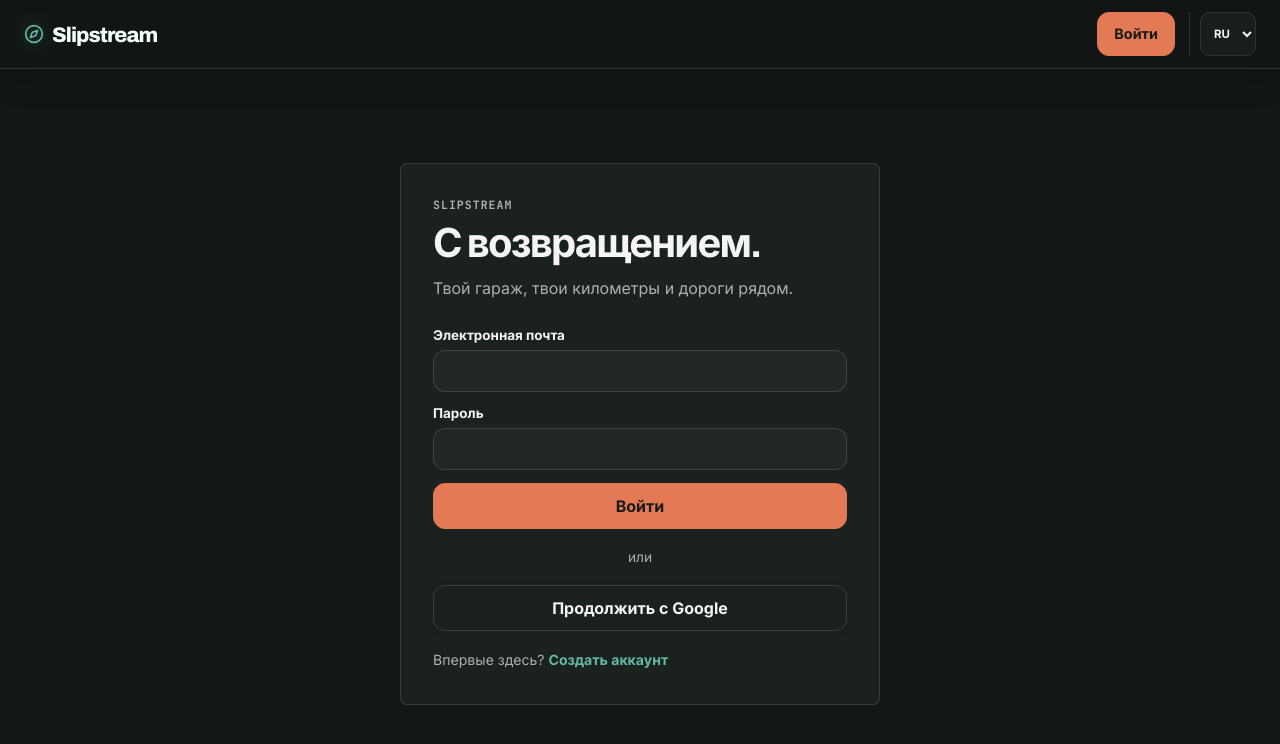
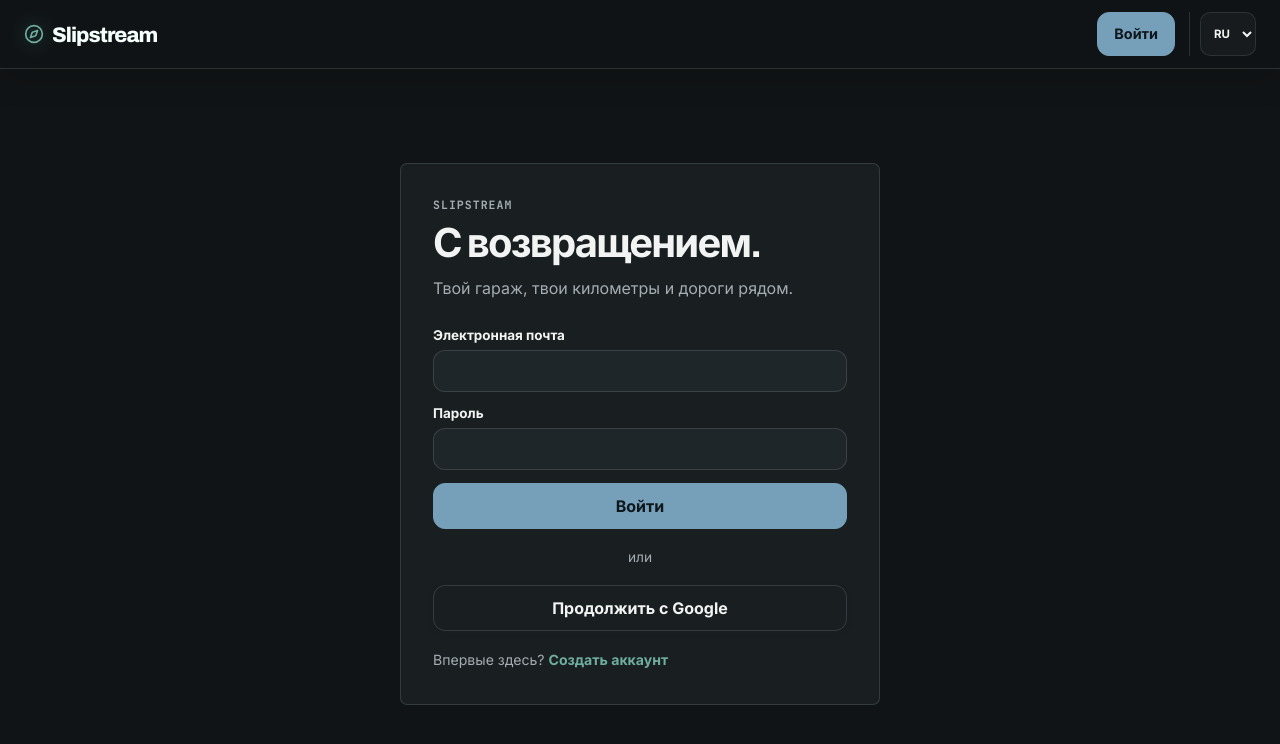
Before and after one commit to abayoor/Essay.AI, a React (Vite) app: page /auth/sign-in in a window 1280 px wide. Shown: the top 744 px of the page. Built offline with nearby package versions, Linux system fonts and the light colour scheme; no server answers.

Commit message:
Replace terracotta with alpine blue palette

```diff
--- a/src/components/CityExploreMap.tsx
+++ b/src/components/CityExploreMap.tsx
@@ -862,7 +862,7 @@
             ? <DirectionalRouteLine
               key={option.preference}
               points={option.result.points}
-              color="#64b8a6"
+              color="#6fae9f"
               weight={navigationActive ? 9 : 7}
               opacity={0.98}
               showArrows
--- a/src/components/DirectionalRouteLine.tsx
+++ b/src/components/DirectionalRouteLine.tsx
@@ -101,7 +101,7 @@
 
 export function DirectionalRouteLine({
   points,
-  color = '#64b8a6',
+  color = '#6fae9f',
   weight = 6,
   opacity = 1,
   showArrows = true,
--- a/src/components/LiveRecordMap.tsx
+++ b/src/components/LiveRecordMap.tsx
@@ -34,7 +34,7 @@
     <KeepMapSized />
     <FollowRider point={displayedPoint} />
     {segments.map((positions, index) => positions.length > 1 && <Polyline key={`record-outline-${index}`} positions={positions} pathOptions={{ color: '#071310', opacity: .8, weight: 9, lineCap: 'round', lineJoin: 'round' }} />)}
-    {segments.map((positions, index) => positions.length > 1 && <Polyline key={`record-route-${index}`} positions={positions} pathOptions={{ color: '#64b8a6', weight: 5, lineCap: 'round', lineJoin: 'round' }} />)}
+    {segments.map((positions, index) => positions.length > 1 && <Polyline key={`record-route-${index}`} positions={positions} pathOptions={{ color: '#6fae9f', weight: 5, lineCap: 'round', lineJoin: 'round' }} />)}
     {displayedPoint && <>
       <CircleMarker center={[displayedPoint.lat, displayedPoint.lng]} radius={18} pathOptions={{ color: '#1b8577', fillColor: '#1b8577', fillOpacity: .16, weight: 2 }} />
       <CircleMarker center={[displayedPoint.lat, displayedPoint.lng]} radius={8} pathOptions={{ color: '#fff', fillColor: '#1b8577', fillOpacity: 1, weight: 3 }} />
--- a/src/components/RouteMap.tsx
+++ b/src/components/RouteMap.tsx
@@ -31,9 +31,9 @@
     <MapContainer center={center} zoom={positions.length ? 12 : 11} scrollWheelZoom={false} className={`route-map ${className}`}>
       <CommunityTileLayer />
       <FitRoute positions={positions} />
-      {segments.map((segment, index) => segment.length > 1 && <Polyline key={`route-segment-${index}`} positions={segment} pathOptions={{ color: '#64b8a6', weight: 5, lineCap: 'round', lineJoin: 'round' }} />)}
+      {segments.map((segment, index) => segment.length > 1 && <Polyline key={`route-segment-${index}`} positions={segment} pathOptions={{ color: '#6fae9f', weight: 5, lineCap: 'round', lineJoin: 'round' }} />)}
       {positions[0] && <CircleMarker center={positions[0]} radius={7} pathOptions={{ color: '#fff', fillColor: '#3e6f5c', fillOpacity: 1, weight: 2 }} />}
-      {positions.length > 1 && <CircleMarker center={positions[positions.length - 1]} radius={6} pathOptions={{ color: '#fff', fillColor: '#64b8a6', fillOpacity: 1, weight: 2 }} />}
+      {positions.length > 1 && <CircleMarker center={positions[positions.length - 1]} radius={6} pathOptions={{ color: '#fff', fillColor: '#6fae9f', fillOpacity: 1, weight: 2 }} />}
     </MapContainer>
   );
 }
--- a/src/styles/competitions.css
+++ b/src/styles/competitions.css
@@ -4,8 +4,8 @@
 
 .competitions-hero {
   align-items: center;
-  background: #242a27;
-  border: 1px solid rgba(216, 217, 212, .16);
+  background: #22292d;
+  border: 1px solid rgba(210, 218, 222, .15);
   border-radius: 30px;
   box-shadow: 0 20px 54px rgba(8, 39, 34, .17);
   color: #f4fffc;
@@ -877,7 +877,7 @@
 .weekly-leaderboard > header { align-items: start; display: flex; gap: 20px; justify-content: space-between; }
 .weekly-leaderboard > header h2 { font-size: clamp(1.65rem, 4vw, 2.35rem); margin: 3px 0 6px; }
 .weekly-leaderboard > header p:last-child { color: var(--muted); margin: 0; }
-.weekly-leaderboard > header > span { align-items: center; background: rgba(213, 174, 102, .12); border: 1px solid rgba(213, 174, 102, .28); border-radius: 999px; color: #d5ae66; display: inline-flex; font-size: .68rem; font-weight: 900; gap: 6px; padding: 8px 11px; }
+.weekly-leaderboard > header > span { align-items: center; background: rgba(200, 170, 110, .12); border: 1px solid rgba(200, 170, 110, .28); border-radius: 999px; color: #c8aa6e; display: inline-flex; font-size: .68rem; font-weight: 900; gap: 6px; padding: 8px 11px; }
 .weekly-leaderboard ol { display: grid; gap: 8px; list-style: none; margin: 0; padding: 0; }
 .weekly-leaderboard li { align-items: center; background: var(--surface-soft); border: 1px solid var(--line); border-radius: 14px; display: grid; gap: 12px; grid-template-columns: 34px 42px minmax(0, 1fr) auto; min-height: 62px; padding: 9px 13px; }
 .weekly-leaderboard li > b:first-child { color: var(--muted); font-size: .75rem; text-align: center; }
--- a/src/styles/friends.css
+++ b/src/styles/friends.css
@@ -13,7 +13,7 @@
 .friends-map-card > header span, .friends-list > header span { align-items: center; color: var(--signal); display: inline-flex; font-size: .72rem; font-weight: 800; gap: 5px; }
 .friends-map { border: 1px solid var(--line); border-radius: 16px; height: min(52dvh, 480px); min-height: 320px; overflow: hidden; }
 .friends-map .leaflet-container { height: 100%; width: 100%; }
-.friend-map-marker span { background: #64b8a6; border: 4px solid #fff; border-radius: 50%; box-shadow: 0 4px 14px rgba(9, 36, 32, .45); display: block; height: 28px; width: 28px; }
+.friend-map-marker span { background: #6fae9f; border: 4px solid #fff; border-radius: 50%; box-shadow: 0 4px 14px rgba(9, 36, 32, .45); display: block; height: 28px; width: 28px; }
 .friends-map-empty, .friends-empty { align-items: center; color: var(--muted); display: flex; flex-direction: column; gap: 10px; justify-content: center; min-height: 180px; text-align: center; }
 .friends-list article { grid-template-columns: auto minmax(0, 1fr) auto auto; }
 .friends-list article > button { color: var(--danger); padding: 8px; }
--- a/src/styles/palette.css
+++ b/src/styles/palette.css
@@ -1,24 +1,24 @@
-/* Slipstream "Asphalt + Terracotta" palette.
+/* Slipstream "Graphite + Alpine" palette.
    Neutral surfaces carry the interface; color is reserved for actions and meaning. */
 :root,
 :root[data-theme='dark'] {
-  --fog: #121614;
-  --surface: #1b211f;
-  --surface-soft: #232b28;
-  --surface-raised: #202725;
-  --ink: #f3f5f2;
-  --muted: #aab2ae;
-  --line: rgba(216, 217, 212, .16);
-  --signal: #64b8a6;
-  --signal-strong: #7dc7b7;
-  --on-signal: #101815;
-  --brand: #e47a55;
-  --brand-strong: #f08b68;
-  --on-brand: #181b19;
-  --premium: #d5ae66;
-  --moss: #4f8b76;
-  --steel: #9da9a4;
-  --danger: #e97773;
+  --fog: #111416;
+  --surface: #191e21;
+  --surface-soft: #22292d;
+  --surface-raised: #1f262a;
+  --ink: #f2f4f3;
+  --muted: #a4adb1;
+  --line: rgba(210, 218, 222, .15);
+  --signal: #6fae9f;
+  --signal-strong: #86c1b3;
+  --on-signal: #101817;
+  --brand: #769fba;
+  --brand-strong: #8ab4ca;
+  --on-brand: #0e171c;
+  --premium: #c8aa6e;
+  --moss: #648e7f;
+  --steel: #94a4ad;
+  --danger: #d86f72;
   background: var(--fog);
 }
 
@@ -83,7 +83,7 @@
 .pro-inline-button:hover {
   background: color-mix(in srgb, var(--premium) 18%, var(--surface));
   border-color: color-mix(in srgb, var(--premium) 48%, var(--line));
-  color: #e3c481;
+  color: #d7bd87;
   filter: none;
 }
 
@@ -174,7 +174,7 @@
 }
 
 .dashboard-safety-mission {
-  background: #242a27;
+  background: var(--surface-soft);
   border-color: color-mix(in srgb, var(--signal) 28%, var(--line));
   box-shadow: none;
 }
@@ -190,7 +190,7 @@
 .messages-hero,
 .challenge-card,
 .visual-challenge {
-  background: #242a27;
+  background: var(--surface-soft);
   border: 1px solid var(--line);
 }
 
@@ -219,13 +219,13 @@
 }
 
 .pro-page {
-  --pro-bg: #121614;
-  --pro-surface: #1b211f;
-  --pro-surface-high: #232b28;
-  --pro-line: rgba(216, 217, 212, .16);
-  --pro-muted: #aab2ae;
-  --pro-accent: #d5ae66;
-  --pro-accent-strong: #e3c481;
+  --pro-bg: #111416;
+  --pro-surface: #191e21;
+  --pro-surface-high: #22292d;
+  --pro-line: rgba(210, 218, 222, .15);
+  --pro-muted: #a4adb1;
+  --pro-accent: #c8aa6e;
+  --pro-accent-strong: #d7bd87;
   background: var(--pro-bg);
 }
 
--- a/src/styles/pro.css
+++ b/src/styles/pro.css
@@ -1,13 +1,13 @@
 .pro-page {
-  --pro-bg: #121614;
-  --pro-surface: #1b211f;
-  --pro-surface-high: #232b28;
-  --pro-line: rgba(216, 217, 212, .16);
-  --pro-muted: #aab2ae;
-  --pro-accent: #d5ae66;
-  --pro-accent-strong: #e3c481;
+  --pro-bg: #111416;
+  --pro-surface: #191e21;
+  --pro-surface-high: #22292d;
+  --pro-line: rgba(210, 218, 222, .15);
+  --pro-muted: #a4adb1;
+  --pro-accent: #c8aa6e;
+  --pro-accent-strong: #d7bd87;
   background: var(--pro-bg);
-  color: #f3f5f2;
+  color: #f2f4f3;
   margin: 0 auto;
   max-width: 1440px;
   min-height: calc(100dvh - 70px);
--- a/src/styles/safety.css
+++ b/src/styles/safety.css
@@ -44,7 +44,7 @@
 }
 
 .safety-hazard-pothole { --safety-color: #d76b2c; }
-.safety-hazard-no_lighting { --safety-color: #d5ae66; }
+.safety-hazard-no_lighting { --safety-color: #c8aa6e; }
 .safety-hazard-glass { --safety-color: #287d9b; }
 .safety-hazard-aggressive_dogs { --safety-color: #d14945; }
 .safety-hazard-road_closed { --safety-color: #b52f3b; }
```
Also changed, not shown: src/styles/legal.css (+6 -6 lines).
